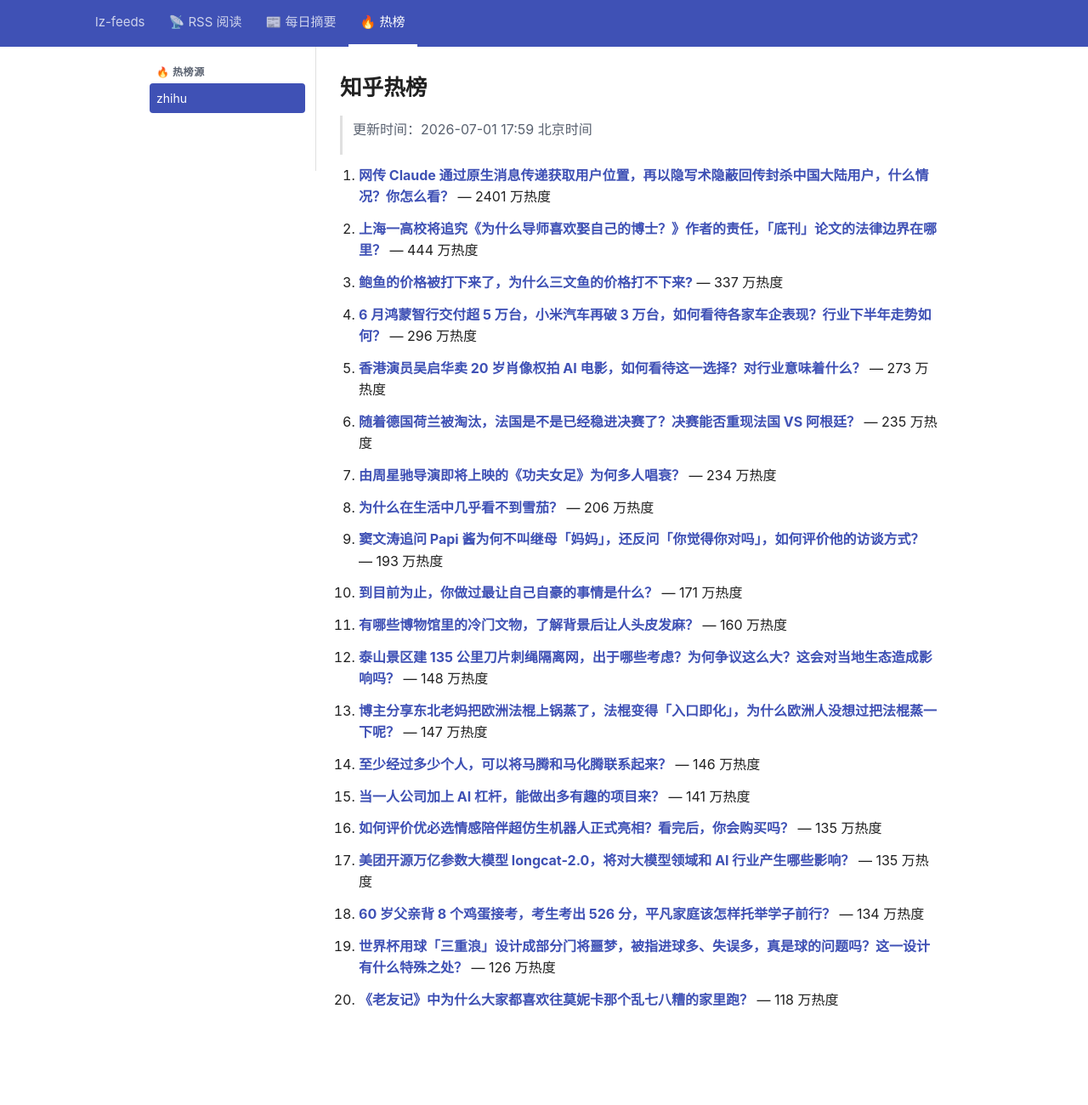
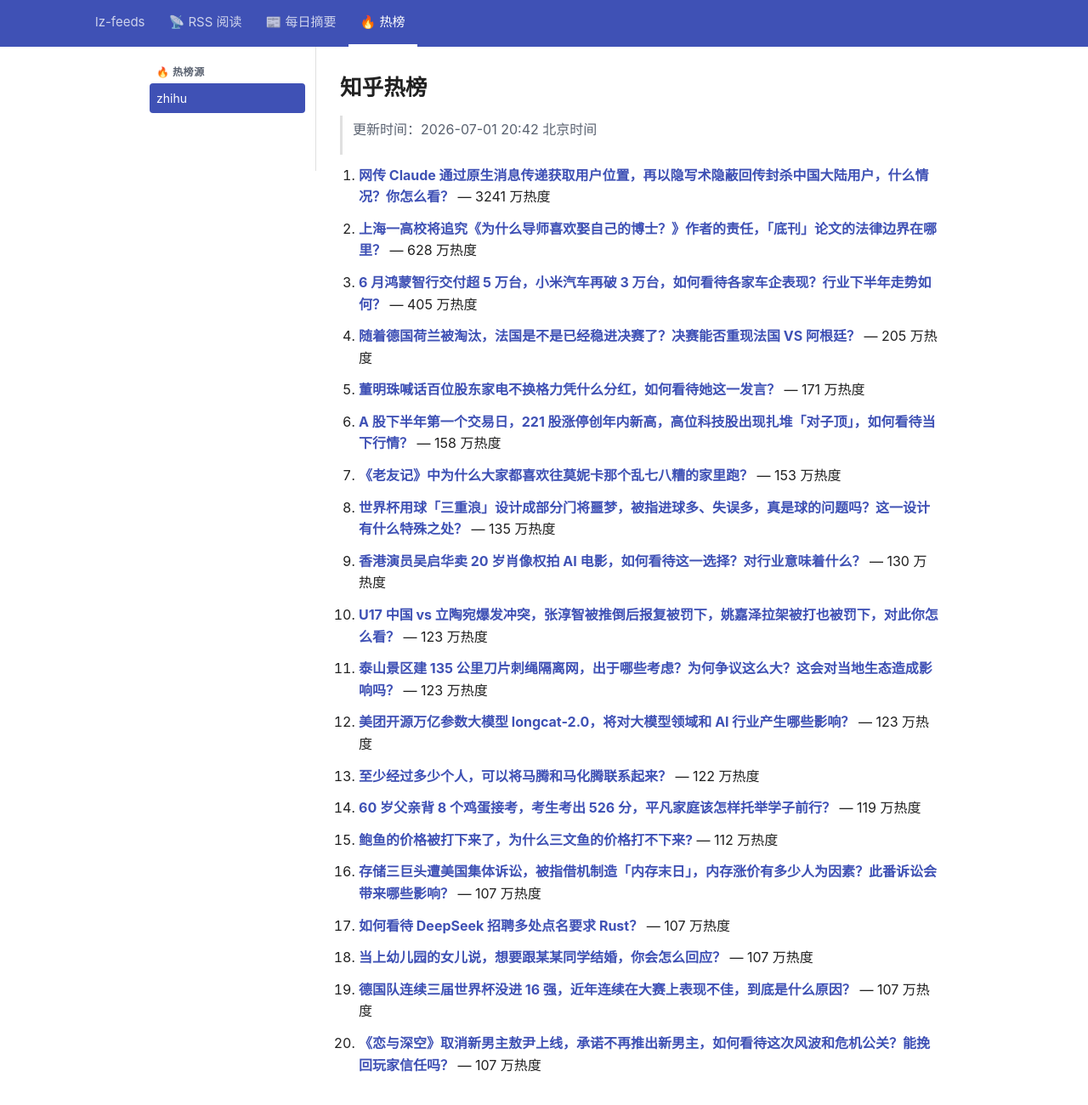
Before and after one commit to lizhang0101/lz-feeds, a Jekyll site: the page built from _hotlist/zhihu.md, in a window 1280 px wide and 1330 px high. Shown: the top 1300 px of the window at 85% size. Built offline with Jekyll 4.4.1, drawn with Linux system fonts in a browser that asks for light colours.

Commit message:
hotlist: 2026-07-01T12:42Z

```diff
--- a/_hotlist/zhihu.md
+++ b/_hotlist/zhihu.md
@@ -1,48 +1,48 @@
 ---
-updated: 2026-07-01 17:59 北京时间
+updated: 2026-07-01 20:42 北京时间
 count: 20
 ---
 
 # 知乎热榜
 
-> 更新时间：2026-07-01 17:59 北京时间
+> 更新时间：2026-07-01 20:42 北京时间
 
-1. **[网传 Claude 通过原生消息传递获取用户位置，再以隐写术隐蔽回传封杀中国大陆用户，什么情况？你怎么看？](https://www.zhihu.com/question/2055348161544295141)** — 2401 万热度
+1. **[网传 Claude 通过原生消息传递获取用户位置，再以隐写术隐蔽回传封杀中国大陆用户，什么情况？你怎么看？](https://www.zhihu.com/question/2055348161544295141)** — 3241 万热度
 
-2. **[上海一高校将追究《为什么导师喜欢娶自己的博士？》作者的责任，「底刊」论文的法律边界在哪里？](https://www.zhihu.com/question/2055014552882901099)** — 444 万热度
+2. **[上海一高校将追究《为什么导师喜欢娶自己的博士？》作者的责任，「底刊」论文的法律边界在哪里？](https://www.zhihu.com/question/2055014552882901099)** — 628 万热度
 
-3. **[鲍鱼的价格被打下来了，为什么三文鱼的价格打不下来?](https://www.zhihu.com/question/2026377414700274584)** — 337 万热度
+3. **[6 月鸿蒙智行交付超 5 万台，小米汽车再破 3 万台，如何看待各家车企表现？行业下半年走势如何？](https://www.zhihu.com/question/2055596626312541231)** — 405 万热度
 
-4. **[6 月鸿蒙智行交付超 5 万台，小米汽车再破 3 万台，如何看待各家车企表现？行业下半年走势如何？](https://www.zhihu.com/question/2055596626312541231)** — 296 万热度
+4. **[随着德国荷兰被淘汰，法国是不是已经稳进决赛了？决赛能否重现法国 VS 阿根廷？](https://www.zhihu.com/question/2055296699611066931)** — 205 万热度
 
-5. **[香港演员吴启华卖 20 岁肖像权拍 AI 电影，如何看待这一选择？对行业意味着什么？](https://www.zhihu.com/question/2055055883843925167)** — 273 万热度
+5. **[董明珠喊话百位股东家电不换格力凭什么分红，如何看待她这一发言？](https://www.zhihu.com/question/2055610751952187834)** — 171 万热度
 
-6. **[随着德国荷兰被淘汰，法国是不是已经稳进决赛了？决赛能否重现法国 VS 阿根廷？](https://www.zhihu.com/question/2055296699611066931)** — 235 万热度
+6. **[A 股下半年第一个交易日，221 股涨停创年内新高，高位科技股出现扎堆「对子顶」，如何看待当下行情？](https://www.zhihu.com/question/2055569067063375363)** — 158 万热度
 
-7. **[由周星驰导演即将上映的《功夫女足》为何多人唱衰？](https://www.zhihu.com/question/2053120824966750361)** — 234 万热度
+7. **[《老友记》中为什么大家都喜欢往莫妮卡那个乱七八糟的家里跑？](https://www.zhihu.com/question/2052445760537323110)** — 153 万热度
 
-8. **[为什么在生活中几乎看不到雪茄？](https://www.zhihu.com/question/616963376)** — 206 万热度
+8. **[世界杯用球「三重浪」设计成部分门将噩梦，被指进球多、失误多，真是球的问题吗？这一设计有什么特殊之处？](https://www.zhihu.com/question/2054886475376719521)** — 135 万热度
 
-9. **[窦文涛追问 Papi 酱为何不叫继母「妈妈」，还反问「你觉得你对吗」，如何评价他的访谈方式？](https://www.zhihu.com/question/2055302689433413281)** — 193 万热度
+9. **[香港演员吴启华卖 20 岁肖像权拍 AI 电影，如何看待这一选择？对行业意味着什么？](https://www.zhihu.com/question/2055055883843925167)** — 130 万热度
 
-10. **[到目前为止，你做过最让自己自豪的事情是什么？](https://www.zhihu.com/question/20073699)** — 171 万热度
+10. **[U17 中国 vs 立陶宛爆发冲突，张淳智被推倒后报复被罚下，姚嘉泽拉架被打也被罚下，对此你怎么看？](https://www.zhihu.com/question/2055601585929938402)** — 123 万热度
 
-11. **[有哪些博物馆里的冷门文物，了解背景后让人头皮发麻？](https://www.zhihu.com/topic/2049863716061934637/hot)** — 160 万热度
+11. **[泰山景区建 135 公里刀片刺绳隔离网，出于哪些考虑？为何争议这么大？这会对当地生态造成影响吗？](https://www.zhihu.com/question/2055221922401719448)** — 123 万热度
 
-12. **[泰山景区建 135 公里刀片刺绳隔离网，出于哪些考虑？为何争议这么大？这会对当地生态造成影响吗？](https://www.zhihu.com/question/2055221922401719448)** — 148 万热度
+12. **[美团开源万亿参数大模型 longcat-2.0，将对大模型领域和 AI 行业产生哪些影响？](https://www.zhihu.com/question/2055252813568119737)** — 123 万热度
 
-13. **[博主分享东北老妈把欧洲法棍上锅蒸了，法棍变得「入口即化」，为什么欧洲人没想过把法棍蒸一下呢？](https://www.zhihu.com/question/2019452339862331482)** — 147 万热度
+13. **[至少经过多少个人，可以将马腾和马化腾联系起来？](https://www.zhihu.com/question/665263990)** — 122 万热度
 
-14. **[至少经过多少个人，可以将马腾和马化腾联系起来？](https://www.zhihu.com/question/665263990)** — 146 万热度
+14. **[60 岁父亲背 8 个鸡蛋接考，考生考出 526 分，平凡家庭该怎样托举学子前行？](https://www.zhihu.com/question/2053790685598371913)** — 119 万热度
 
-15. **[当一人公司加上 AI 杠杆，能做出多有趣的项目来？](https://www.zhihu.com/question/2053591589927262082)** — 141 万热度
+15. **[鲍鱼的价格被打下来了，为什么三文鱼的价格打不下来?](https://www.zhihu.com/question/2026377414700274584)** — 112 万热度
 
-16. **[如何评价优必选情感陪伴超仿生机器人正式亮相？看完后，你会购买吗？](https://www.zhihu.com/question/2055332858051257824)** — 135 万热度
+16. **[存储三巨头遭美国集体诉讼，被指借机制造「内存末日」，内存涨价有多少人为因素？此番诉讼会带来哪些影响？](https://www.zhihu.com/question/2054955103715422237)** — 107 万热度
 
-17. **[美团开源万亿参数大模型 longcat-2.0，将对大模型领域和 AI 行业产生哪些影响？](https://www.zhihu.com/question/2055252813568119737)** — 135 万热度
+17. **[如何看待 DeepSeek 招聘多处点名要求 Rust？](https://www.zhihu.com/question/2054320593491715458)** — 107 万热度
 
-18. **[60 岁父亲背 8 个鸡蛋接考，考生考出 526 分，平凡家庭该怎样托举学子前行？](https://www.zhihu.com/question/2053790685598371913)** — 134 万热度
+18. **[当上幼儿园的女儿说，想要跟某某同学结婚，你会怎么回应？](https://www.zhihu.com/question/660503579)** — 107 万热度
 
-19. **[世界杯用球「三重浪」设计成部分门将噩梦，被指进球多、失误多，真是球的问题吗？这一设计有什么特殊之处？](https://www.zhihu.com/question/2054886475376719521)** — 126 万热度
+19. **[德国队连续三届世界杯没进 16 强，近年连续在大赛上表现不佳，到底是什么原因？](https://www.zhihu.com/question/2055214629203219913)** — 107 万热度
 
-20. **[《老友记》中为什么大家都喜欢往莫妮卡那个乱七八糟的家里跑？](https://www.zhihu.com/question/2052445760537323110)** — 118 万热度
+20. **[《恋与深空》取消新男主敖尹上线，承诺不再推出新男主，如何看待这次风波和危机公关？能挽回玩家信任吗？](https://www.zhihu.com/question/2055577258866258203)** — 107 万热度
```
